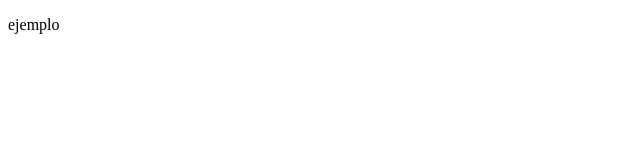
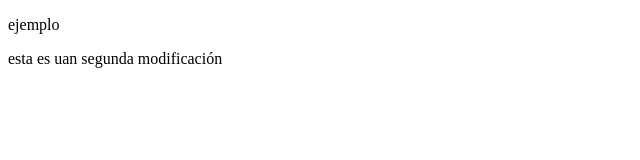
Before and after one commit to Beta3/ejemplo1, a plain HTML site: page index.html in a window 1280 px wide. Shown: the whole page, without its empty margins (0-640 px from the left). Drawn offline with Linux system fonts and the light colour scheme.

Commit message:
Update index.html

```diff
--- a/index.html
+++ b/index.html
@@ -7,5 +7,6 @@
 </head>
 <body>
     <p>ejemplo</p>
+    <p>esta es uan segunda modificación</p>
 </body>
 </html>
```
